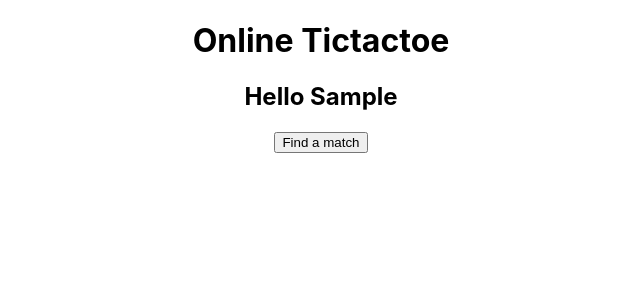
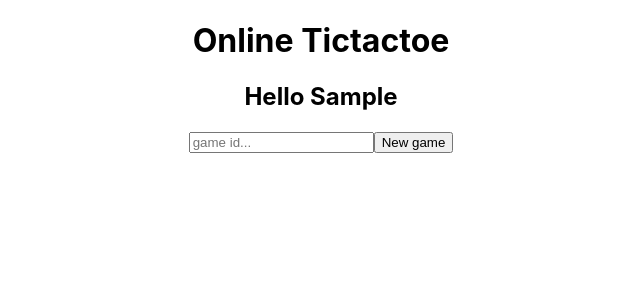
Before and after one commit to NastaranMO/tic-tac-toe, a React (Create React App) app in the folder client/: page / in a window 1280 px wide. Both pictures are taken after typing "Sample" into the empty fields and a click on the button "Enter". Shown: the top 300 px of the page, without its empty margins (319-959 px from the left). Built offline with nearby package versions, Linux system fonts and the light colour scheme; no server answers.

Commit message:
add room capacity

```diff
--- a/client/src/App.jsx
+++ b/client/src/App.jsx
@@ -9,6 +9,7 @@
 
 function App() {
   const [username, setUsername] = useState('');
+  const [room, setRoom] = useState(null);
   const [isLogin, setIsLogin] = useState(false);
 
   const joinGame = (e) => {
@@ -18,8 +19,9 @@
     socket.emit('join_game', username);
   };
 
-  const findMatch = () => {
-    socket.emit('find_match', username);
+  const newGame = (e) => {
+    e.preventDefault();
+    socket.emit('new_game', room);
   };
 
   useEffect(() => {
@@ -43,8 +45,13 @@
               Hello
               {' '}
               {username}
+              {' '}
+              {room}
             </h2>
-            <button type="submit" onClick={findMatch}>Find a match</button>
+            <form onSubmit={newGame}>
+              <input type="text" placeholder="game id..." onChange={(e) => setRoom(e.target.value)} />
+              <button type="submit">New game</button>
+            </form>
           </>
         )
         : (
```
Also changed, not shown: 1 other file (tests, documents, lock files or other folders).
